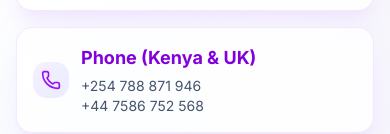
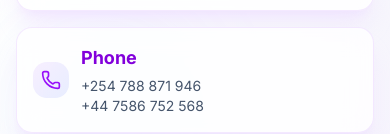
Before and after one commit to QoSz/Interconnect, a Next.js app: page /contact in a window 390 px wide. Shown: the part 328-462 px from the top of the page. Built offline with nearby package versions, Linux system fonts and the light colour scheme.

Commit message:
Changes phone number section

```diff
--- a/src/app/contact/Contact.tsx
+++ b/src/app/contact/Contact.tsx
@@ -111,7 +111,7 @@ export default function Contact() {
                                         <Phone className="h-5 w-5 sm:h-6 sm:w-6 text-purple-600 dark:text-purple-400" />
                                     </div>
                                     <div className="ml-3 sm:ml-4 min-w-0">
-                                        <h3 className="text-lg sm:text-xl font-bold text-purple-700 dark:text-purple-200 mb-1 sm:mb-1.5">Phone (Kenya & UK)</h3>
+                                        <h3 className="text-lg sm:text-xl font-bold text-purple-700 dark:text-purple-200 mb-1 sm:mb-1.5">Phone</h3>
                                         <p className="text-sm sm:text-base text-slate-600 dark:text-gray-300">
                                             <a href="tel:+254788871946" className="hover:underline">+254 788 871 946</a>
                                         </p>
```
